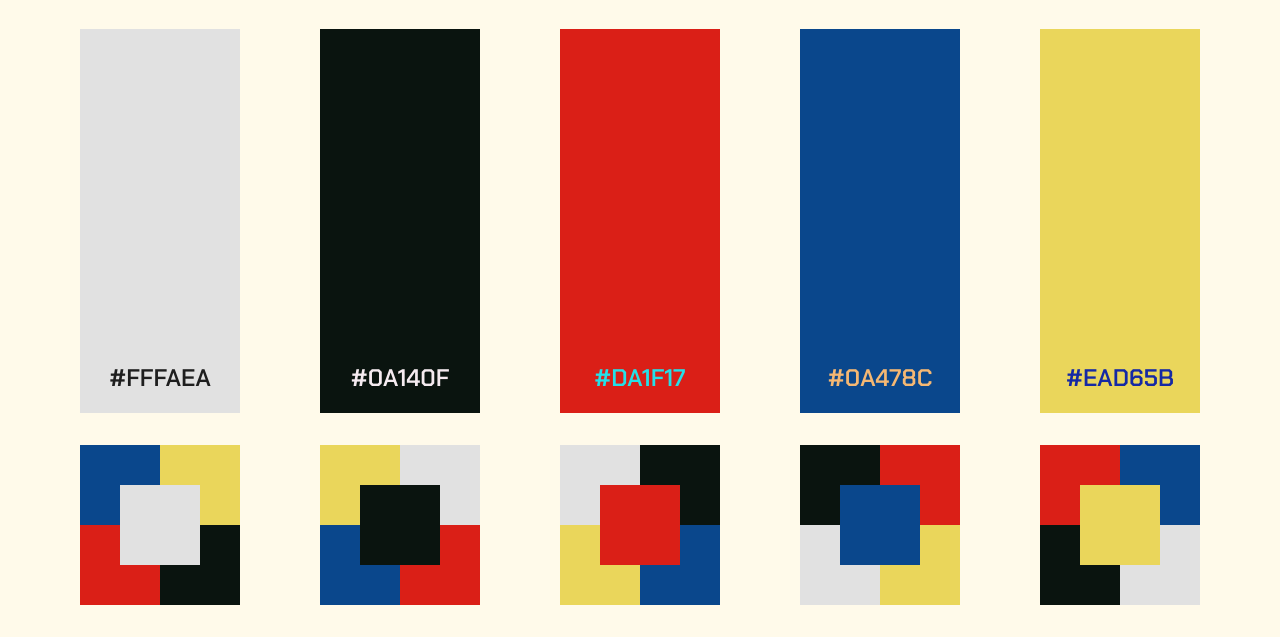
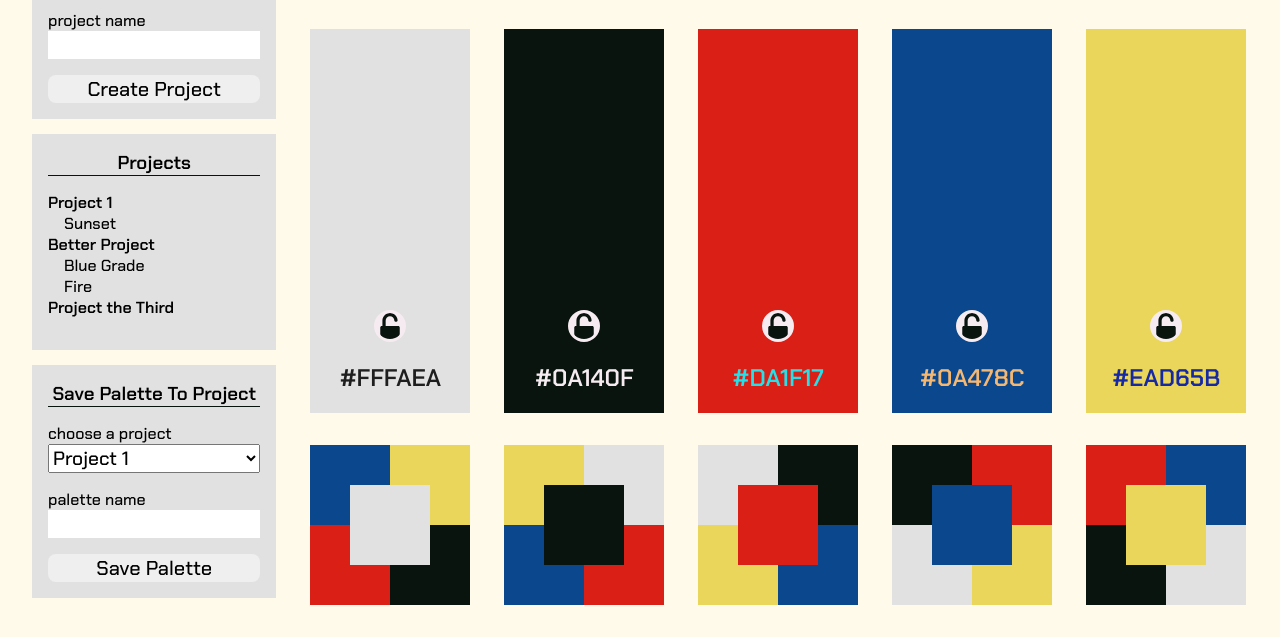
Before and after one commit to Jessica-Erickson/palette-picker, a website: page public/index.html in a window 1280 px wide. Shown: the part 163-800 px from the top of the page. Drawn offline with Linux system fonts and the light colour scheme; a web font is replaced by a local one.

Commit message:
Add user controls to page and style them

```diff
--- a/public/index.html
+++ b/public/index.html
@@ -8,7 +8,70 @@
   <script type="text/javascript" src="scripts.js"></script>
 </head>
 <body class="eggshell">
-  <aside></aside>
+  <aside>
+    <div class="controls-container">
+      <input type="button" class="btn" value="Generate New Palette">
+    </div>
+    <form class="controls-container">
+      <h3 class="mb-1">Create A New Project</h3>
+      <p class="hidden">project name</p>
+      <input type="text" class="txt mb-1">
+      <input type="submit" class="btn" value="Create Project">
+    </form>
+    <div class="controls-container">
+      <h3 class="mb-1">Projects</h3>
+      <ul class="projects">
+        <li>Project 1
+          <ul class="palettes">
+            <li>Sunset
+              <div class="palette-display">
+                <div class="redo palette-color"></div>
+                <div class="yellowo palette-color"></div>
+                <div class="orangeo palette-color"></div>
+                <div class="blueo palette-color"></div>
+                <div class="grayo palette-color"></div>
+              </div>
+            </li>
+          </ul>
+        </li>
+        <li>Better Project
+          <ul class="palettes">
+            <li>Blue Grade
+              <div class="palette-display">
+                <div class="redo palette-color"></div>
+                <div class="yellowo palette-color"></div>
+                <div class="orangeo palette-color"></div>
+                <div class="blueo palette-color"></div>
+                <div class="grayo palette-color"></div>
+              </div>
+            </li>
+            <li>Fire
+              <div class="palette-display">
+                <div class="redo palette-color"></div>
+                <div class="yellowo palette-color"></div>
+                <div class="orangeo palette-color"></div>
+                <div class="blueo palette-color"></div>
+                <div class="grayo palette-color"></div>
+              </div>
+            </li>
+          </ul>
+        </li>
+        <li>Project the Third</li>
+      </ul>
+    </div>
+    <form class="controls-container">
+      <h3 class="mb-1">Save Palette To Project</h3>
+      <label for="project-select" class="hidden">choose a project</label>
+      <select id="project-select" class="mb-1">
+        <option value="project1">Project 1</option>
+        <option value="betterproject">Better Project</option>
+        <option value="projectthethird">Project the Third</option>
+      </select>
+      <p class="hidden">palette name</p>
+      <input type="text" class="txt mb-1">
+      <input type="submit" class="btn" value="Save Palette">
+    </form>
+  </aside>
   <main>
     <div class="site-logo">
       <h1 class="Seymour palette">PALETTE
@@ -21,18 +84,23 @@
     </div>
     <section class="colors">
       <article class="first-color white">
+        <img src="assets/padlock-unlock.svg">
         <h2>#FFFAEA</h2>
       </article>
       <article class="second-color black">
+        <img src="assets/padlock-unlock.svg">
         <h2>#0A140F</h2>
       </article>
       <article class="third-color red">
+        <img src="assets/padlock-unlock.svg">
         <h2>#DA1F17</h2>
       </article>
       <article class="fourth-color blue">
+        <img src="assets/padlock-unlock.svg">
         <h2>#0A478C</h2>
       </article>
       <article class="fifth-color yellow">
+        <img src="assets/padlock-unlock.svg">
         <h2>#EAD65B</h2>
       </article>
     </section>
--- a/public/styles.css
+++ b/public/styles.css
@@ -3,7 +3,9 @@
 }
 
 body {
+  display: grid;
   font-family: 'Chakra Petch', sans-serif;
+  grid-template-columns: 1fr 4fr;
   margin: 0;
 }
 
@@ -12,6 +14,7 @@ main {
   grid-template-rows: auto 1fr 10rem;
   grid-row-gap: 2rem;
   height: 100vh;
+  min-width: 950px;
   padding-bottom: 2rem;
 }
 
@@ -22,9 +25,10 @@ section {
 }
 
 article {
-  align-items: flex-end;
+  align-items: center;
   display: flex;
-  justify-content: center;
+  flex-direction: column;
+  justify-content: flex-end;
   width: 10rem;
 }
 
@@ -32,6 +36,14 @@ article {
   height: 5rem;
   margin: 2.5rem;
   width: 5rem;
+}
+
+img {
+  background-color: #f5ebf0;
+  border: .2rem solid #f5ebf0;
+  border-radius: 1rem;
+  height: 2rem;
+  width: 2rem;
 }
 
 h2 {
@@ -73,14 +85,6 @@ h2 {
   grid-template: 20px 20px auto 20px 20px / 1fr 10rem 18rem 4rem 5rem 6rem 1fr;
 }
 
-.colors {
-  grid-row: 2/3;
-}
-
-.contrast {
-  grid-row: 3/4;
-}
-
 .Seymour {
   font-family: 'Seymour One', sans-serif;
 }
@@ -91,7 +95,7 @@ h2 {
   grid-column: 1/8;
   grid-row: 1/6;
   text-align: center;
-  z-index: 10;
+  z-index: 3;
 }
 
 .Chango {
@@ -101,6 +105,14 @@ h2 {
 .picker {
   color: #ead65b;
   font-size: 3rem;
+}
+
+.colors {
+  grid-row: 2/3;
+}
+
+.contrast {
+  grid-row: 3/4;
 }
 
 .large-red-block {
@@ -147,3 +159,91 @@ h2 {
 .contrast .fifth-color {
   box-shadow: 2.5rem 2.5rem #e1e1e1, -2.5rem 2.5rem #0a140f, -2.5rem -2.5rem #da1f17, 2.5rem -2.5rem #0a478c;
 }
+
+aside {
+  display: flex;
+  flex-direction: column;
+  height: 100vh;
+  justify-content: space-around;
+  padding: 2rem 0 2rem 2rem;
+}
+
+.controls-container {
+  background-color: #e1e1e1;
+  padding: 1rem;
+}
+
+p {
+  margin: 0;
+}
+
+input {
+  border: none;
+  display: block;
+  font-family: 'Chakra Petch', sans-serif;
+  font-size: 1.25rem;
+  margin: 0 auto;
+  width: 100%;
+}
+
+.txt {
+  padding-left: .5rem;
+}
+
+.btn {
+  border-radius: .5rem;
+  transition: all .2s ease-in-out;
+}
+
+.btn:hover,
+img:hover {
+  box-shadow: .1rem .1rem .3rem #0a140f;
+  cursor: pointer;
+  transform: scale(1.05);
+}
+
+select {
+  font-size: 1.2rem;
+  font-family: 'Chakra Petch', sans-serif;
+  width: 100%;
+}
+
+h3 {
+  border-bottom: .1rem solid #0a140f;
+  margin: 0;
+  text-align: center;
+}
+
+.mb-1 {
+  margin-bottom: 1rem;
+}
+
+.projects {
+  overflow: scroll;
+  padding: 0;
+}
+
+.palettes {
+  padding-left: 1rem;
+}
+
+li {
+  font-weight: bold;
+  list-style: none;
+}
+
+.palettes li {
+  display: flex;
+  font-weight: normal;
+  justify-content: space-between;
+}
+
+.palette-display {
+  align-items: center;
+  display: flex;
+}
+
+.palette-color {
+  height: 1rem;
+  width: 1rem;
+}
```
